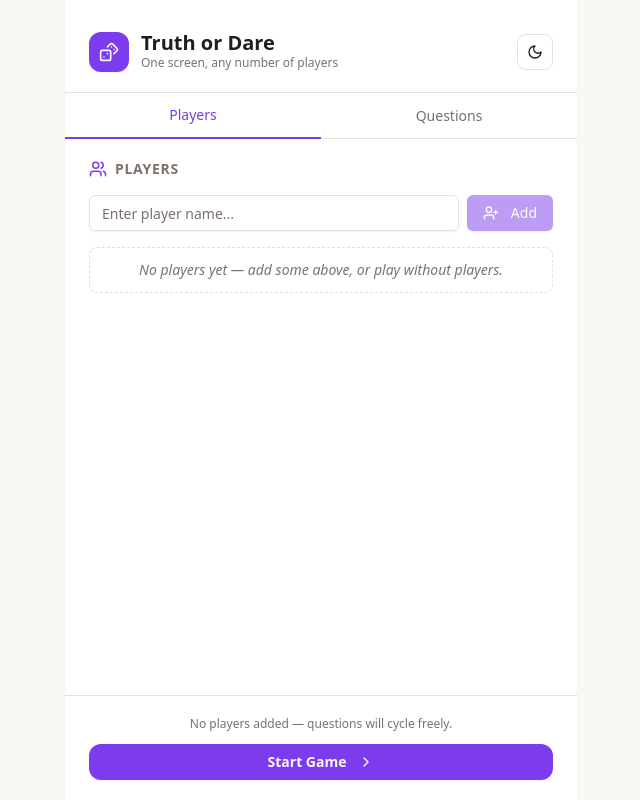
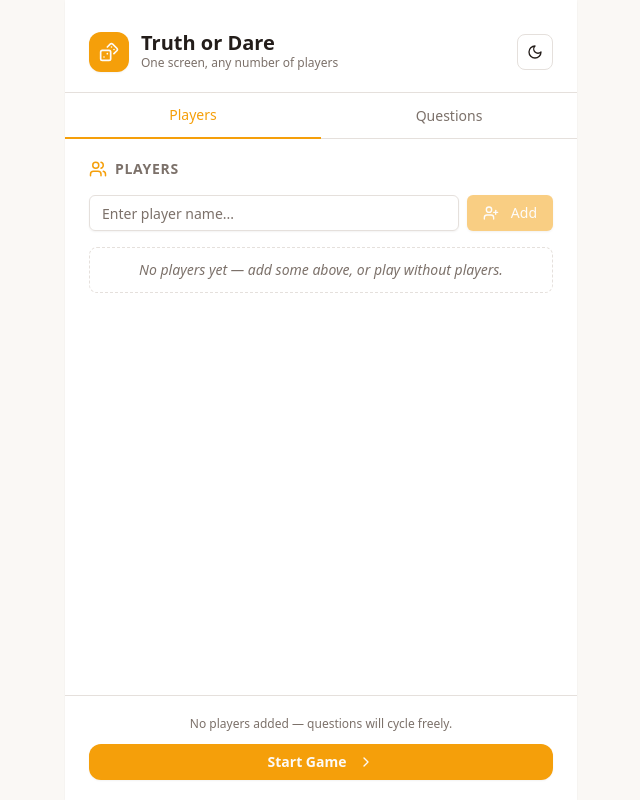
Before and after one commit to TranSon2707/tod-for-ae, a React (Vite) app: page / in a window 1280 px wide. Shown: the whole page, without its empty margins (319-959 px from the left). Built offline with nearby package versions, Linux system fonts and the light colour scheme.

Commit message:
change color and fix warning

```diff
--- a/package.json
+++ b/package.json
@@ -1,5 +1,6 @@
 {
   "name": "tod-for-ae",
+  "type": "module",
   "homepage": "https://TranSon2707.github.io/tod-for-ae",
   "version": "1.0.0",
   "private": true,
@@ -11,8 +12,8 @@
   },
   "dependencies": {
     "lucide-react": "^0.383.0",
-    "react": "^19.2.5",
-    "react-dom": "^19.2.5"
+    "react": "^18.3.1",
+    "react-dom": "^18.3.1"
   },
   "devDependencies": {
     "@vitejs/plugin-react": "^4.0.0",
--- a/src/index.css
+++ b/src/index.css
@@ -17,8 +17,7 @@
   --popover: 0 0% 100%;
   --popover-foreground: 20 14% 12%;
 
-  /* --primary: 38 92% 50%; */
-  --primary: 262 83% 58%;        /* purple, light mode */
+  --primary: 38 92% 50%;
   --primary-foreground: 36 33% 98%;
 
   --secondary: 30 20% 94%;
@@ -50,13 +49,13 @@
   --background: 20 16% 8%;
   --foreground: 36 20% 95%;
 
-  --card: 20 14% 11%;
+  --card: 20 14% 12%;
   --card-foreground: 36 20% 95%;
 
-  --popover: 20 14% 11%;
+  --popover: 20 14% 12%;  /*  */
   --popover-foreground: 36 20% 95%;
 
-  --primary: 38 95% 58%;
+  --primary: 262 83% 58%;        /* purple, light mode */
   --primary-foreground: 20 14% 10%;
 
   --secondary: 20 10% 16%;
@@ -71,7 +70,7 @@
   --destructive: 0 62% 50%;
   --destructive-foreground: 0 0% 98%;
 
-  --border: 20 10% 20%;
+  --border: 20 15% 40%;
   --input: 20 10% 20%;
   --ring: 38 95% 58%;
 
```
Also changed, not shown: 1 other file (tests, documents, lock files or other folders).
